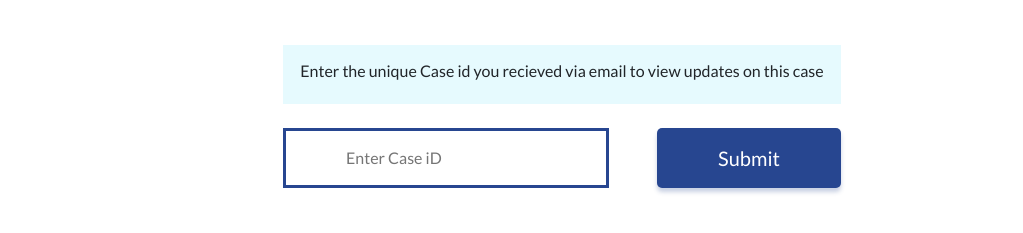
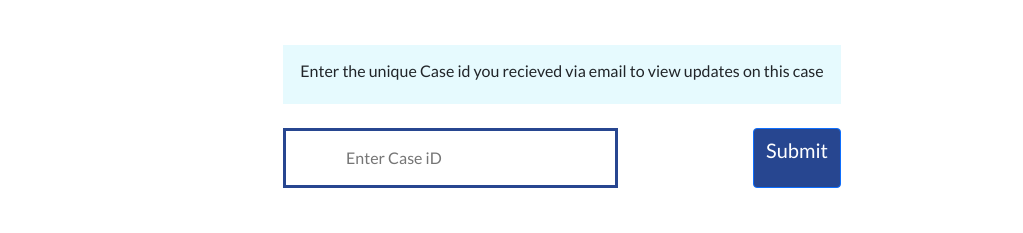
Before and after one commit to phemmyblaze/Search4me, a plain HTML site: page followupinput.html in a window 1280 px wide. Shown: the part 277-510 px from the top of the page, without its empty margins (78-1101 px from the left). Drawn offline with nearby package versions, Linux system fonts and the light colour scheme.

Commit message:
updated project

```diff
--- a/followupinput.html
+++ b/followupinput.html
@@ -70,7 +70,7 @@
       <div >
       <form class="w-50 mx-auto d-lg-flex d-md-none d-sm-none d-none  pb-5 justify-content-between">
           <input type="email" class="input-case"  placeholder="Enter Case iD">
-          <button type="button" class="btn btn-case btn-lg text-white ms-5"><a class="text-white text-decoration-none" href="followuppagecilent.html" role="button">Submit</a></button>
+          <a class="btn btn-primary fs-5" href="followuppagecilent.html" role="button">Submit</a>
           <!-- <a class="btn btn-primary fs-5" href="followuppagecilent.html" role="button">Submit</a> -->
       </form>
       <form class="text-center mx-auto g-3 d-lg-none d-xl-none d-xxl-none pb-5 d-block">
```
